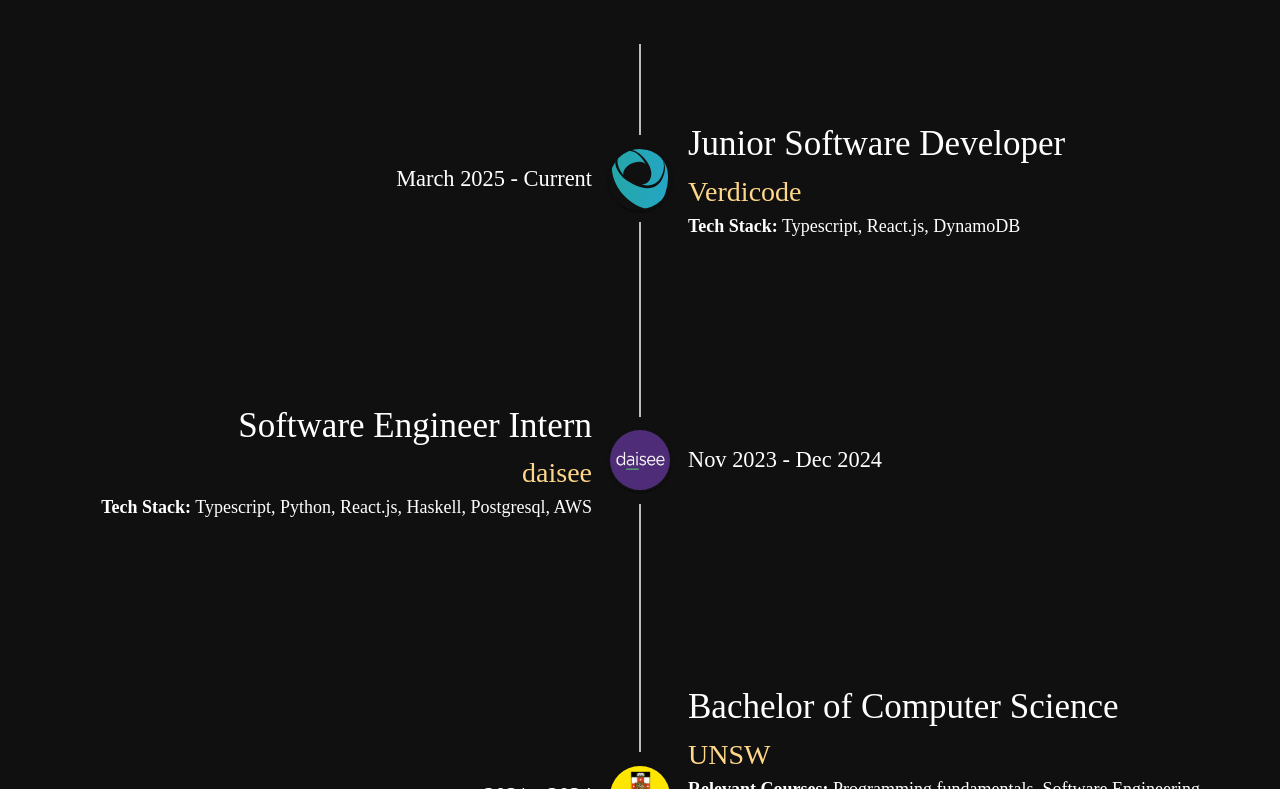
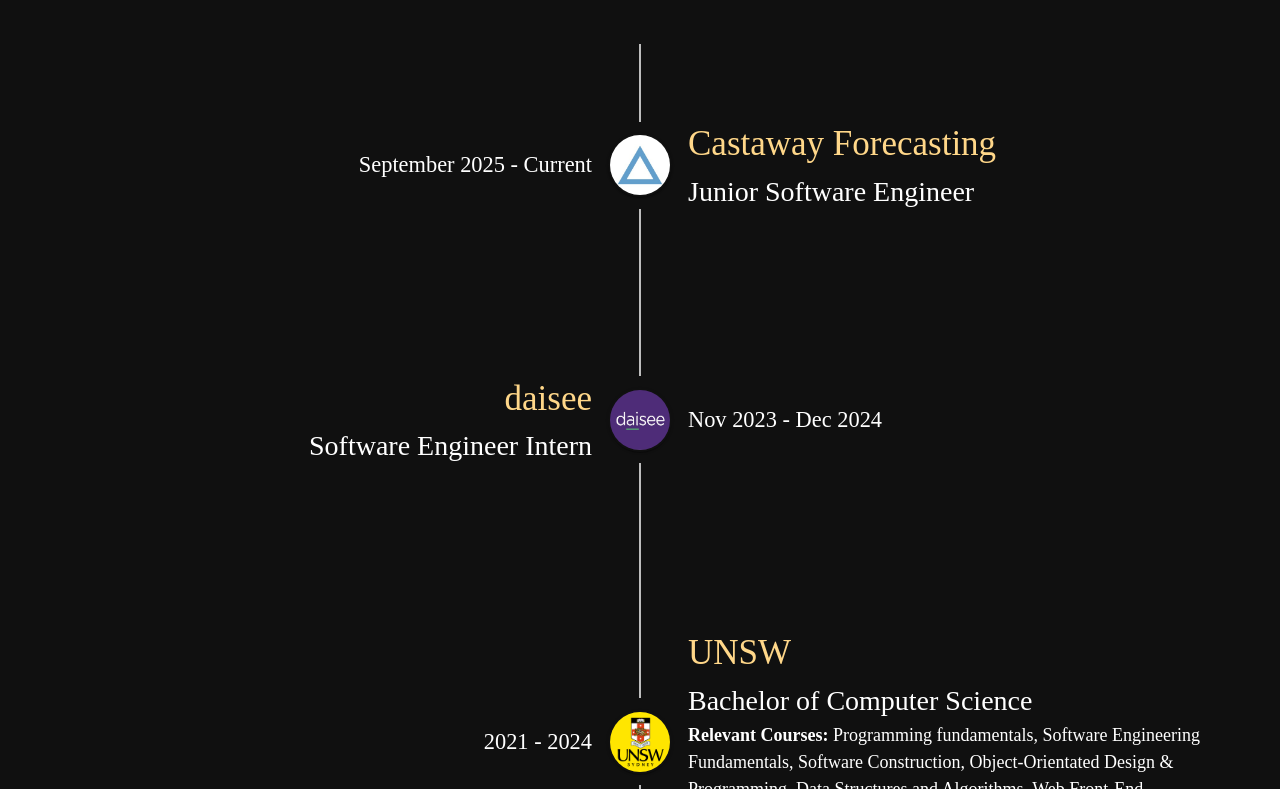
Before and after one commit to RyanGian/portfolio, a React (Create React App) app: page / in a window 1280 px wide. Shown: the part 931-1720 px from the top of the page. Built offline with nearby package versions, Linux system fonts and the light colour scheme.

Commit message:
Updated timeline

```diff
--- a/src/components/ExperienceLeft.css
+++ b/src/components/ExperienceLeft.css
@@ -2,6 +2,10 @@
   overflow: hidden;
 }
 
-.company-title {
+/* .company-title {
+  color: rgb(255, 215, 137);
+} */
+
+.company-name {
   color: rgb(255, 215, 137);
 }
--- a/src/components/ExperienceLeft.jsx
+++ b/src/components/ExperienceLeft.jsx
@@ -58,10 +58,7 @@
         style={{ fontSize: "1.4rem" }}
       >
         <div className="animation-parent">
-          <ScrollAnimation
-            animateIn="animate__animated animate__fadeInRight"
-            delay={1000}
-          >
+          <ScrollAnimation animateIn="animate__animated animate__fadeInRight">
             {/* <div className="animate__animated animate__fadeInLeft animate__delay-1s"> */}
             {props.date}
             {/* </div> */}
@@ -89,30 +86,26 @@
         <TimelineConnector />
       </TimelineSeparator>
       <TimelineContent sx={{ py: "80px", px: 2 }}>
-        <ThemeProvider theme={theme}>
-          <Typography variant="h4" component="span">
-            <ScrollAnimation animateIn="animate__animated animate__fadeInRight">
+        <ScrollAnimation animateIn="animate__animated animate__fadeInRight">
+          <ThemeProvider theme={theme}>
+            <Typography className="company-name" variant="h4" component="span">
+              <div className="animation-parent">
+                {/* <div className="animate__animated animate__fadeInRight"> */}
+                {props.company}
+                {/* </div> */}
+              </div>
+            </Typography>
+          </ThemeProvider>
+          <ThemeProvider theme={theme}>
+            <Typography className="company-title" variant="h6">
               <div className="animation-parent">
                 {/* <div className="animate__animated animate__fadeInRight"> */}
                 {props.title}
                 {/* </div> */}
               </div>
-            </ScrollAnimation>
-          </Typography>
-        </ThemeProvider>
-
-        <ThemeProvider theme={theme}>
-          <Typography className="company-title" variant="h6">
-            <ScrollAnimation animateIn="animate__animated animate__fadeInRight">
-              <div className="animation-parent">
-                {/* <div className="animate__animated animate__fadeInRight"> */}
-                {props.company}
-                {/* </div> */}
-              </div>
-            </ScrollAnimation>
-          </Typography>
-        </ThemeProvider>
-
+            </Typography>
+          </ThemeProvider>
+        </ScrollAnimation>
         <Typography>
           {/* Lorem ipsum dolor sit amet, consectetur adipiscing elit, sed do
             eiusmod tempor incididunt ut labore et dolore magna aliqua.
--- a/src/components/ExperienceRight.css
+++ b/src/components/ExperienceRight.css
@@ -2,6 +2,10 @@
   overflow: hidden;
 }
 
-.company-title {
+/* .company-title {
+  color: rgb(255, 215, 137);
+} */
+
+.company-name {
   color: rgb(255, 215, 137);
 }
--- a/src/components/ExperienceRight.jsx
+++ b/src/components/ExperienceRight.jsx
@@ -57,10 +57,7 @@
         variant="body2"
         style={{ fontSize: "1.4rem" }}
       >
-        <ScrollAnimation
-          animateIn="animate__animated animate__fadeInLeft"
-          delay={1000}
-        >
+        <ScrollAnimation animateIn="animate__animated animate__fadeInLeft">
           <div className="animation-parent">
             {/* <div className="animate__animated animate__fadeInRight animate__delay-1s"> */}
             {props.date}
@@ -92,30 +89,31 @@
         <TimelineConnector />
       </TimelineSeparator>
       <TimelineContent sx={{ py: "80px", px: 2 }}>
-        <ThemeProvider theme={theme}>
-          <Typography variant="h4" component="span">
-            <ScrollAnimation animateIn="animate__animated animate__fadeInLeft">
+        <ScrollAnimation animateIn="animate__animated animate__fadeInLeft">
+          <ThemeProvider theme={theme}>
+            <Typography className="company-name" variant="h4" component="span">
+              {/* <ScrollAnimation animateIn="animate__animated animate__fadeInLeft"> */}
+              <div className="animation-parent">
+                {/* <div className="animate__animated animate__fadeInLeft"> */}
+                {props.company}
+                {/* </div> */}
+              </div>
+              {/* </ScrollAnimation> */}
+            </Typography>
+          </ThemeProvider>
+
+          <ThemeProvider theme={theme}>
+            <Typography className="company-title" variant="h6">
+              {/* <ScrollAnimation animateIn="animate__animated animate__fadeInLeft"> */}
               <div className="animation-parent">
                 {/* <div className="animate__animated animate__fadeInLeft"> */}
                 {props.title}
                 {/* </div> */}
               </div>
-            </ScrollAnimation>
-          </Typography>
-        </ThemeProvider>
-
-        <ThemeProvider theme={theme}>
-          <Typography className="company-title" variant="h6">
-            <ScrollAnimation animateIn="animate__animated animate__fadeInLeft">
-              <div className="animation-parent">
-                {/* <div className="animate__animated animate__fadeInLeft"> */}
-                {props.company}
-                {/* </div> */}
-              </div>
-            </ScrollAnimation>
-          </Typography>
-        </ThemeProvider>
-
+              {/* </ScrollAnimation> */}
+            </Typography>
+          </ThemeProvider>
+        </ScrollAnimation>
         <Typography>
           {/* Lorem ipsum dolor sit amet, consectetur adipiscing elit, sed do
             eiusmod tempor incididunt ut labore et dolore magna aliqua.
--- a/src/sections/Experience.jsx
+++ b/src/sections/Experience.jsx
@@ -8,7 +8,7 @@
 import ExperienceRight from "../components/ExperienceRight";
 
 import unswLogo from "../assets/experience-logos/unsw-logo.png";
-import verdicodeLogo from "../assets/experience-logos/veridcode-logo.svg";
+import CastawayForecastingLogo from "../assets/experience-logos/castaway-forecasting-logo.jpg";
 
 function Experience() {
   return (
@@ -18,23 +18,23 @@
       <div className="timeline-container">
         <Timeline>
           <ExperienceRight
-            title={"Junior Software Developer"}
-            company={"Verdicode"}
-            description={"Typescript, React.js, DynamoDB"}
-            logo={verdicodeLogo}
-            date={"March 2025 - Current"}
-            bold={"Tech Stack:"}
+            title={"Junior Software Engineer"}
+            company={"Castaway Forecasting"}
+            description={""}
+            logo={CastawayForecastingLogo}
+            date={"September 2025 - Current"}
+            bold={""}
           ></ExperienceRight>
 
           <ExperienceLeft
             title={"Software Engineer Intern"}
             company={"daisee"}
-            description={
-              "Typescript, Python, React.js, Haskell, Postgresql, AWS"
-            }
+            // description={
+            //   "Typescript, Python, React.js, Haskell, Postgresql, AWS"
+            // }
             logo={daiseeLogo}
             date={"Nov 2023 - Dec 2024"}
-            bold={"Tech Stack:"}
+            // bold={"Tech Stack:"}
           ></ExperienceLeft>
 
           <ExperienceRight
```
Also changed, not shown: src/assets/experience-logos/castaway-forecasting-logo.jpg (added), src/assets/experience-logos/veridcode-logo.svg (deleted).
